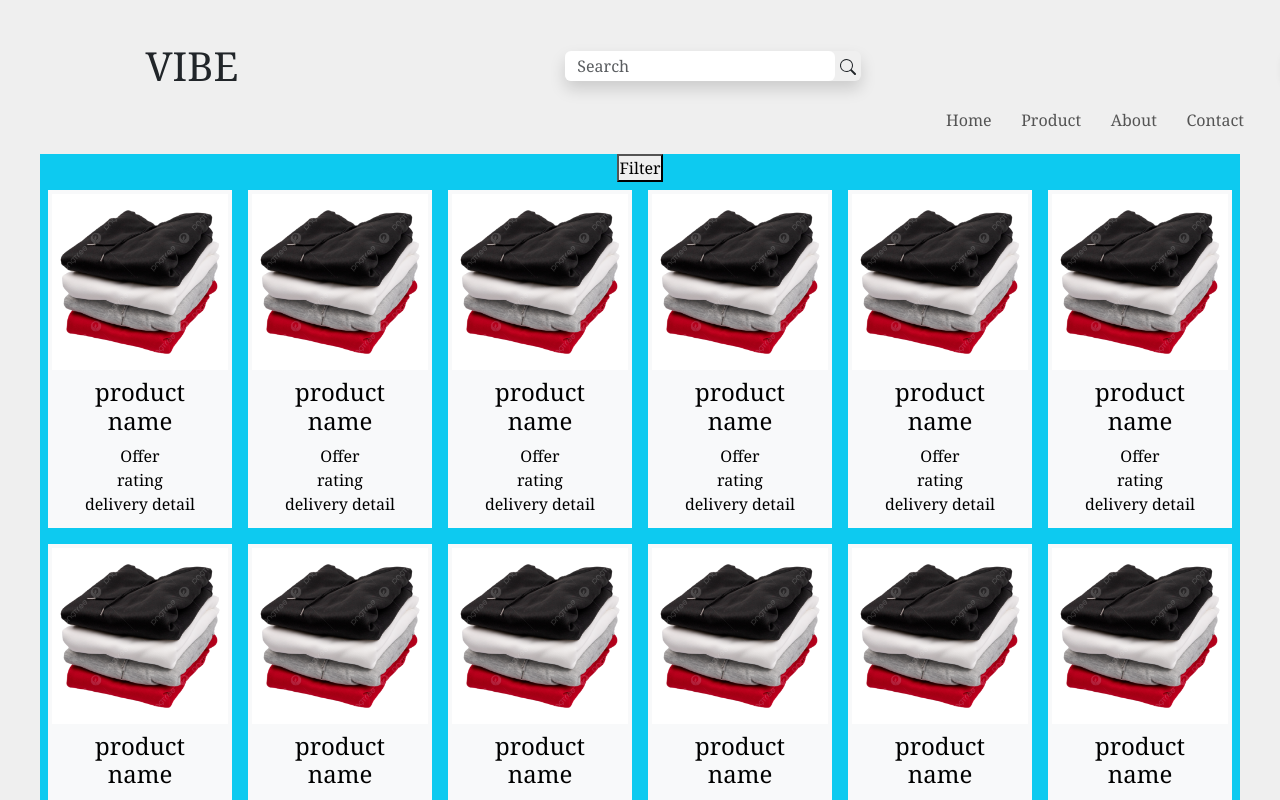
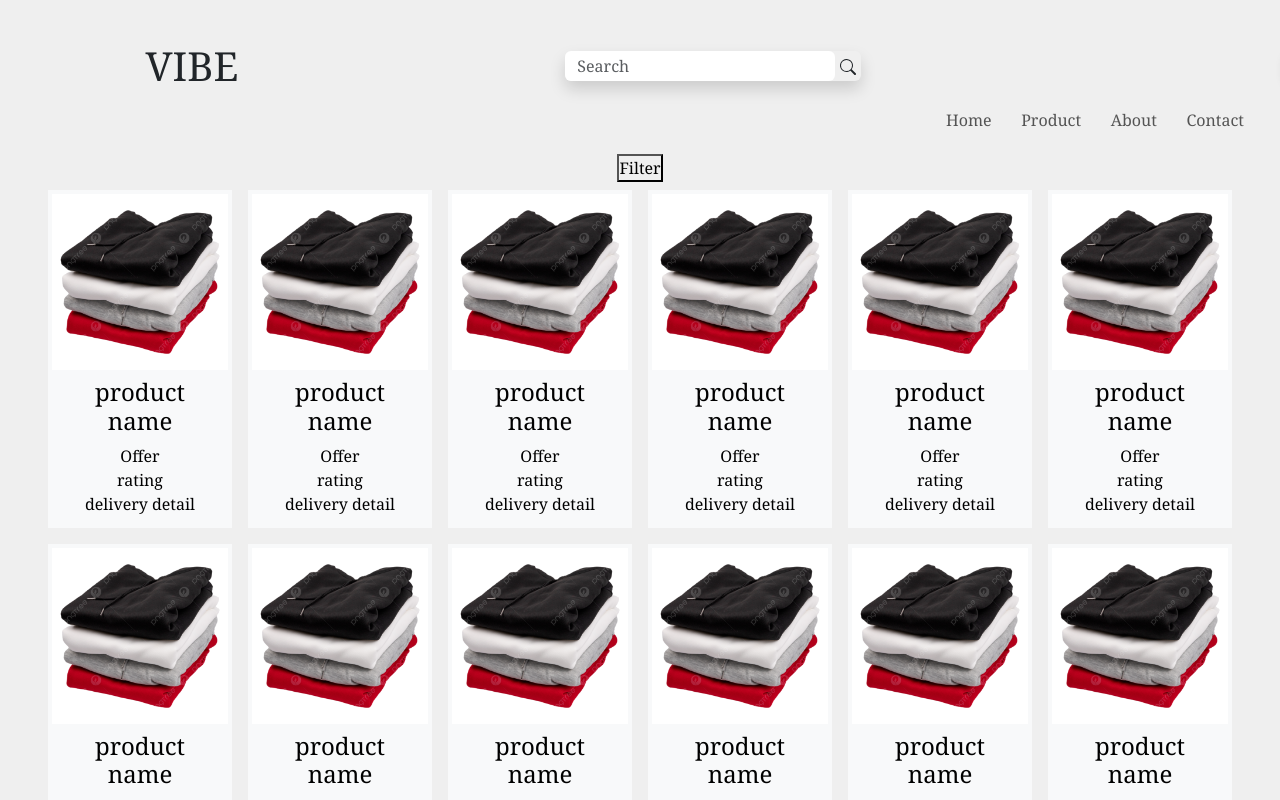
Before and after one commit to anoof36/E-commerce, a React (Vite) app in the folder frontend/: page /products in a window 1280 px wide. Shown: the top 800 px of the page. Built offline with nearby package versions, Linux system fonts and the light colour scheme.

Commit message:
product page basic layout done

```diff
--- a/frontend/src/pages/productsPage/index.jsx
+++ b/frontend/src/pages/productsPage/index.jsx
@@ -16,7 +16,7 @@
 
   return (
     <>
-      <div className="position-relative bg-info" style={{ width: "100vw" }}>
+      <div className="position-relative   " style={{ width: "100vw" }}>
 
          <button onClick={toggleFilter}>Filter</button>
 
```
Also changed, not shown: 2 other files (tests, documents, lock files or other folders).
